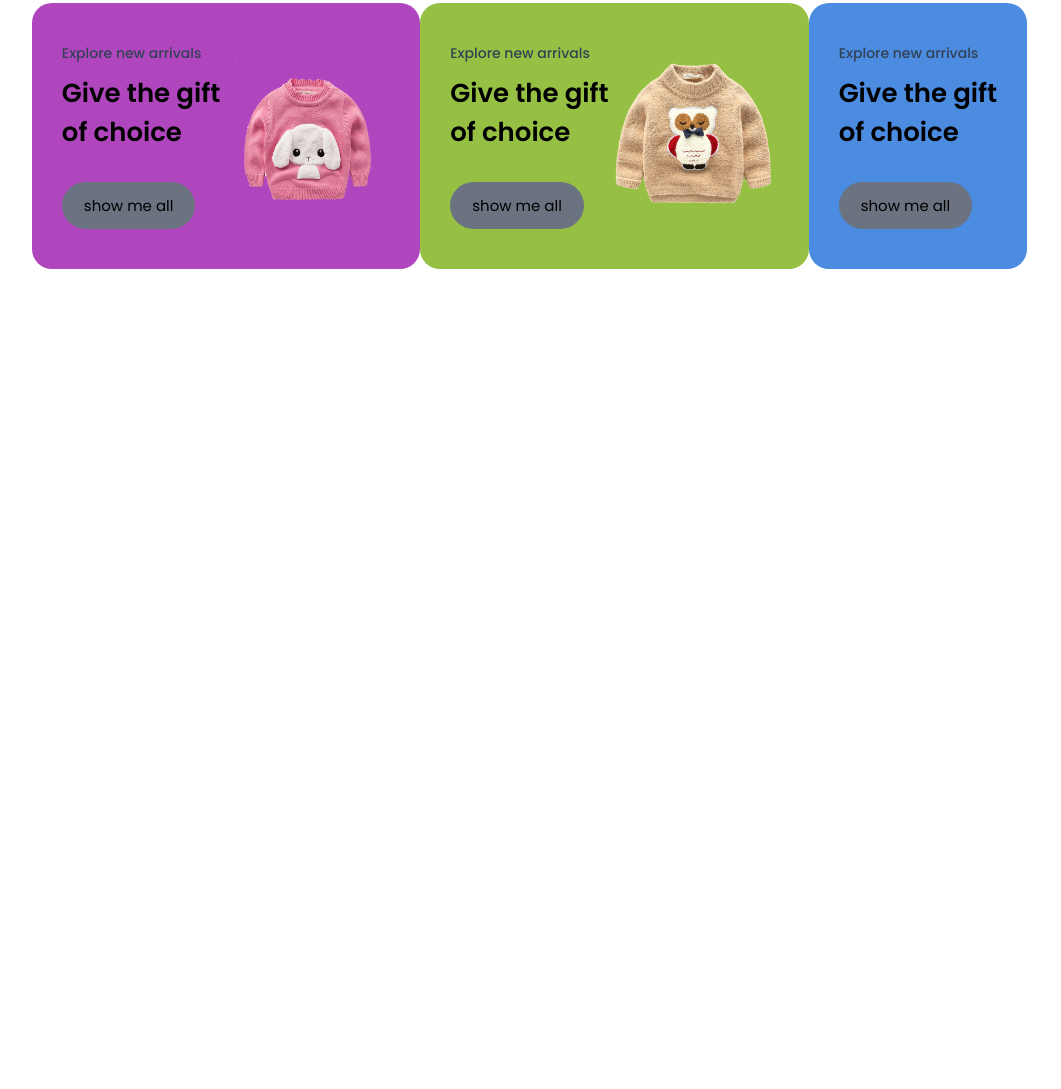
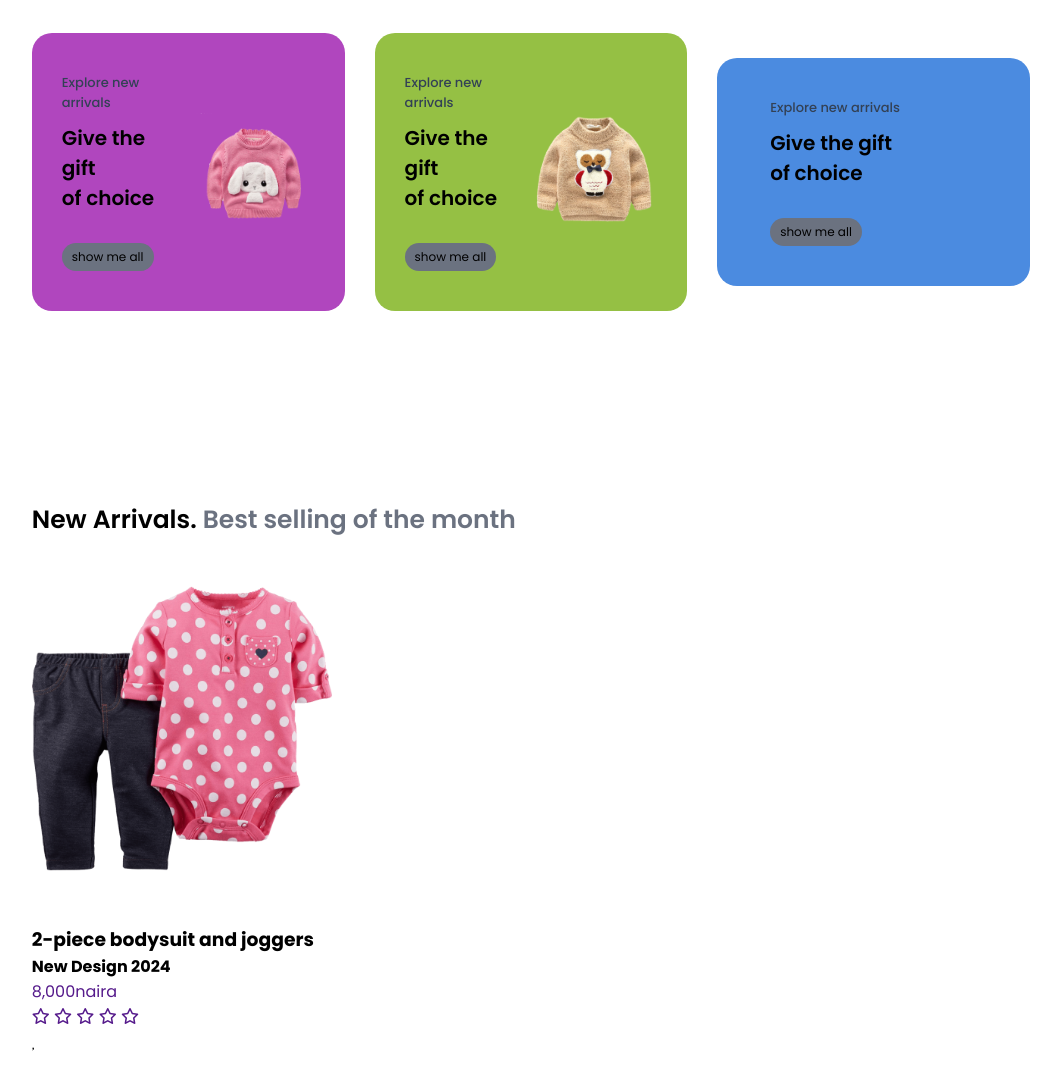
Before and after one commit to abiolamukaram/E-commerce-Website, a plain HTML site: page index.html in a window 1280 px wide. Shown: the part 1015-2104 px from the top of the page, without its empty margins (109-1170 px from the left). Before the commit the page ends 1374 px from the top, so only its background shows below. Drawn offline with Linux system fonts and the light colour scheme.

Commit message:
product section added

```diff
--- a/index.html
+++ b/index.html
@@ -96,6 +96,37 @@
         </div>
     </div>
  </section>
+ <section class="product">
+    <div class="middle-text">
+        <h2>New Arrivals. <span>Best selling of the month</span></h2>
+    </div>
+
+    <div class="product-content">
+        <div class="box">
+            <div class="box-image">
+                <img src="pngegg (5).png" alt="">
+            </div>
+            <h3>2-piece bodysuit and joggers</h3>
+            <h4>New Design 2024</h4>
+            <div class="inbox">
+                <div>
+                    <a href="" class="price">8,000naira</a>
+                </div>
+                <div class="rating">
+                    <a href=""><i class="fa-regular fa-star"></i></a>
+                    <a href=""><i class="fa-regular fa-star"></i></a>
+                    <a href=""><i class="fa-regular fa-star"></i></a>
+                    <a href=""><i class="fa-regular fa-star"></i></a>
+                    <a href=""><i class="fa-regular fa-star"></i></a>
+                </div>
+            </div>
+            <div class="heart">
+                <i class="fa-light fa-heart"></i>
+            </div>
+        </div>
+    </div>
+ </section>
+
 
 </body>
 </html>
--- a/style.css
+++ b/style.css
@@ -145,9 +145,11 @@ span{
 .feature-content{
     display: flex;
     align-items: center;
-    margin-top: 50px;
+    margin-top: 5rem;
 }
 .row{
+    width: 600px;
+    height: auto;
     padding: 40px 30px;
     background: #b046be;
     border-radius: 20px;
@@ -155,9 +157,10 @@ span{
 }
 .main-row{
     display: flex;
-    flex-wrap: wrap;
+    /* flex-wrap: wrap; */
     align-items: center;
     justify-content: space-around;
+    gap: 2rem;
     /* position: relative */
 }
 /* .row-image{
@@ -169,28 +172,30 @@ span{
     max-width: 100%;
 }
 .row-text h6{
-    font-size: 14px;
+    font-size: 13px;
     font-weight: 500;
     color: var(--other-color);
     margin-bottom: 10px;
 }
 .row-text h3{
     margin-bottom: 30px;
-    font-size: 26px;
+    font-size: 20px;
     font-weight: 600;
 }
 .row-button{
     display: inline-block;
-    padding: 12px 22px;
+    padding: 5px 10px;
     background-color: var(--main-color);
     /* background-color: var(--bg-color); */
     color: var(--text-color);
-    font-size: 15px;
+    font-size: 12px;
     border-radius: 30px;
-    transition: all .45s ease;
+    transition: all .2s ease;
 }
 .row2{
     background-color: #95c044;
+    margin-right: 30px;
+    margin-left: 30px;
 }
 .row3{
     background-color: #4b8be0;
@@ -204,3 +209,7 @@ span{
     transform: translateY(-5px);
     cursor: pointer;
 }
+.box-image img{
+    width: 300px;
+    height: auto;
+}
```
